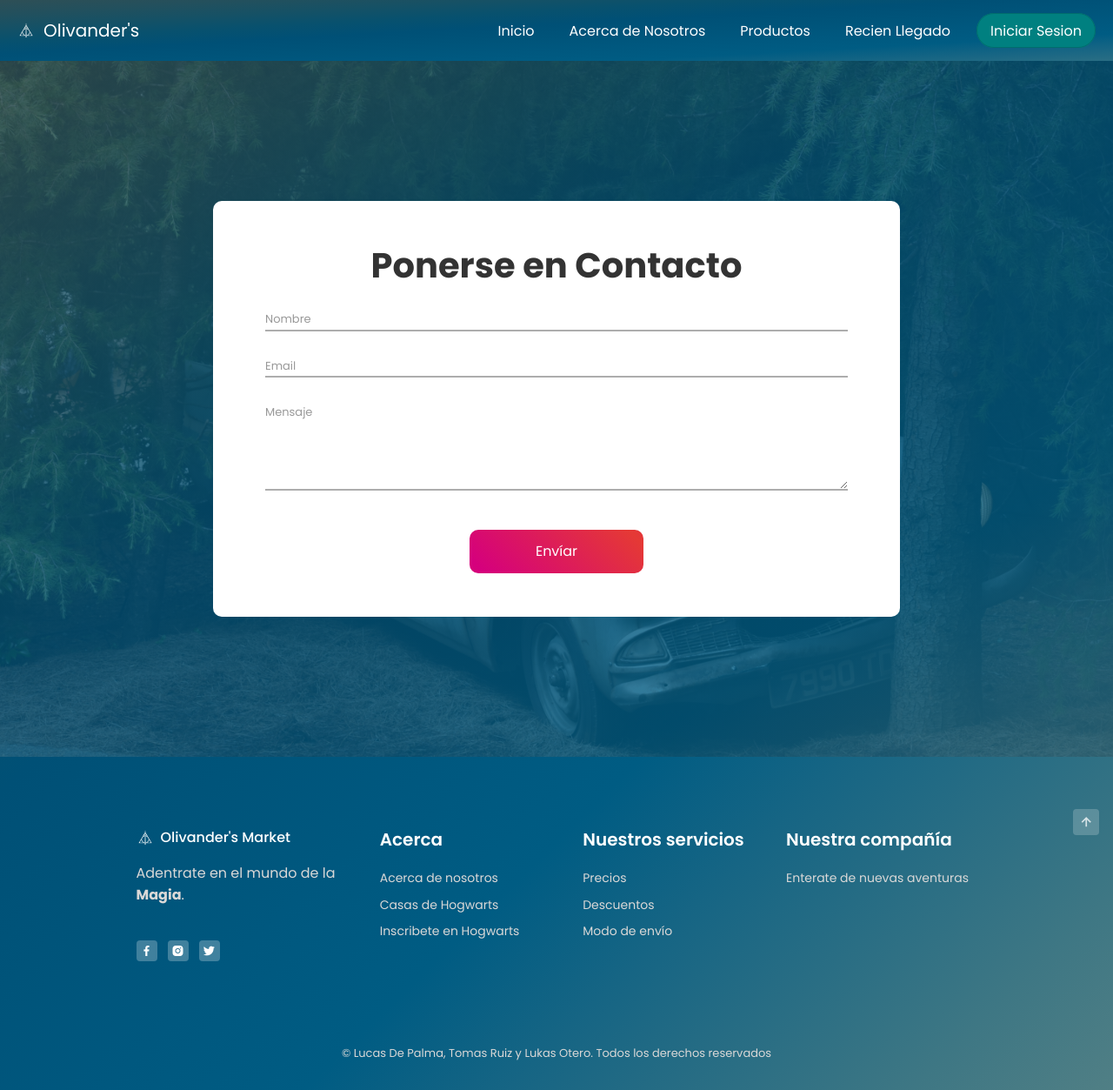
After one commit to DePalma2/ollivanders-market, a PHP site: page /pages/contacto.php in a window 1280 px wide. The commit adds this page. Shown: the whole page at 87% size. Run offline with PHP 8.4, Linux system fonts and the light colour scheme; some libraries are stand-ins or nearby versions.

Commit message:
Formulario de Contacto (falta arreglar cosas)

```diff
--- /dev/null
+++ b/assets/css/contacto.css
@@ -0,0 +1,255 @@
+/*=============== GOOGLE FONTS ===============*/
+@import url('https://fonts.googleapis.com/css2?family=Poppins:ital,wght@0,100;0,200;0,300;0,400;0,500;0,600;0,700;0,800;0,900;1,100;1,200;1,300;1,400;1,500;1,600;1,700;1,800;1,900&display=swap');
+
+/*=============== CLASES GLOBALES ===============*/
+button {
+    outline: none;
+    border: none;
+    background: transparent;
+}
+
+input {
+    outline: none;
+    border: none;
+}
+
+button,
+input {
+    overflow: visible;
+}
+
+button,
+input,
+optgroup,
+select,
+textarea {
+    margin: 0;
+    font-family: inherit;
+    font-size: inherit;
+    line-height: inherit;
+}
+
+[role=button],
+a,
+area,
+button,
+input,
+label,
+select,
+summary,
+textarea {
+    -ms-touch-action: manipulation;
+    touch-action: manipulation;
+}
+
+.wrap-input {
+    width: 100%;
+    position: relative;
+    border-bottom: 2px solid #adadad;
+    margin-bottom: 37px;
+}
+
+.input {
+    display: block;
+    width: 100%;
+    font-family: 'Poppins', sans-serif;
+    font-size: 16px;
+    color: #555555;
+    line-height: 1.2;
+}
+
+.focus-input {
+    position: absolute;
+    display: block;
+    width: 100%;
+    height: 100%;
+    top: 0;
+    left: 0;
+    pointer-events: none;
+}
+
+/*=============== TEXTO FLOTANTE ===============*/
+input.input:focus+.focus-input::after,
+input.input:not(:placeholder-shown)+.focus-input::after {
+    transform: translateY(-1.2rem) scale(.9);
+    transform-origin: left top;
+    color: #3866f2;
+}
+
+textarea.input:focus+.focus-input::after,
+textarea.input:not(:placeholder-shown)+.focus-input::after {
+    transform: translateY(-1.2rem) scale(.9);
+    transform-origin: left top;
+    color: #3866f2;
+}
+
+/*=============== LINEA CON ANIMACION ===============*/
+input.input:focus~.focus-input::before,
+input.input:not(:placeholder-shown)~.focus-input::before {
+    transform: scale(1);
+}
+
+.focus-input::before {
+    content: '';
+    display: block;
+    position: absolute;
+    bottom: -2px;
+    left: 0;
+    width: 100%;
+    height: 2px;
+    -webkit-transition: all 0.4s;
+    -o-transition: all 0.4s;
+    -moz-transition: all 0.4s;
+    transition: all 0.4s;
+    background: rgba(219,21,99,1);
+    background: -webkit-linear-gradient(45deg, #d5007d, #e53935);
+    background: -o-linear-gradient(45deg, #d5007d, #e53935);
+    background: -moz-linear-gradient(45deg, #d5007d, #e53935);
+    background: linear-gradient(45deg, #d5007d, #e53935);
+    transform: scale(0);
+}
+
+
+.focus-input::after {
+    content: attr(data-placeholder);
+    display: block;
+    width: 100%;
+    position: absolute;
+    top: 0;
+    left: 0;
+    font-family: 'Poppins', sans-serif;
+    font-size: 13px;
+    color: #999999;
+    line-height: 1.2;
+    -webkit-transition: all 0.4s;
+    -o-transition: all 0.4s;
+    -moz-transition: all 0.4s;
+    transition: all 0.4s;
+}
+
+/*=============== VALIDACION ===============*/
+.validate-input {
+    position: relative;
+}
+
+.error {
+    color: red;
+}
+
+/*=============== FORM ===============*/
+.bg-contact {
+    width: 100%;
+    background-repeat: no-repeat;
+    background-position: center center;
+    background-size: cover;
+}
+
+.container-contact {
+    width: 100%;
+    min-height: 100vh;
+    display: -webkit-box;
+    display: -webkit-flex;
+    display: -moz-box;
+    display: -ms-flexbox;
+    display: flex;
+    flex-wrap: wrap;
+    justify-content: center;
+    align-items: center;
+    padding: 15px;
+    background: linear-gradient(to right bottom, #2e4f56ce, #23505dce, #165165ce, #08516ece, #005076ce, #00547ace, #00587fce, #005c83ce, #166584ce, #2a6e84ce);
+}
+
+.wrap-contact {
+    width: 790px;
+    background: #fff;
+    border-radius: 10px;
+    overflow: hidden;
+    padding: 50px 60px;
+}
+
+.contact-form {
+    width: 100%;
+}
+
+.contact-form-title {
+    display: block;
+    font-family: 'Poppins', sans-serif;
+    font-size: 40px;
+    color: #333333;
+    line-height: 1.2;
+    text-align: center;
+    padding-bottom: 60px;
+    font-weight: 700;
+}
+
+/*=============== TEXTAREA ===============*/
+textarea {
+    outline: none;
+    border: none;
+    overflow: auto;
+    resize: vertical;
+}
+
+textarea.input {
+    min-height: 6rem;
+    max-height: 15rem;
+    min-width: 100%;
+    max-width: 100%;
+}
+
+/*=============== BOTON ===============*/
+.container-contact-form-btn {
+    display: -webkit-box;
+    display: -webkit-flex;
+    display: -moz-box;
+    display: -ms-flexbox;
+    display: flex;
+    flex-wrap: wrap;
+    justify-content: center;
+    padding-top: 13px;
+}
+
+.wrap-contact-form-btn {
+    display: block;
+    position: relative;
+    z-index: 1;
+    border-radius: 10px;
+    width: auto;
+    overflow: hidden;
+    margin: 0 auto;
+}
+
+.contact-form-bgbtn {
+    position: absolute;
+    z-index: -1;
+    width: 300%;
+    height: 100%;
+    background: rgba(219, 21, 99, 1);
+    background: -webkit-linear-gradient(-135deg, #d5007d, #e53935, #d5007d, #e53935);
+    background: -o-linear-gradient(-135deg, #d5007d, #e53935, #d5007d, #e53935);
+    background: -moz-linear-gradient(-135deg, #d5007d, #e53935, #d5007d, #e53935);
+    background: linear-gradient(-135deg, #d5007d, #e53935, #d5007d, #e53935);
+    top: 0;
+    left: -100%;
+    -webkit-transition: all 0.4s;
+    -o-transition: all 0.4s;
+    -moz-transition: all 0.4s;
+    transition: all 0.4s;
+}
+
+.contact-form-btn {
+    display: -webkit-box;
+    display: -webkit-flex;
+    display: -moz-box;
+    display: -ms-flexbox;
+    display: flex;
+    justify-content: center;
+    align-items: center;
+    padding: 0 20px;
+    min-width: 244px;
+    height: 50px;
+    font-family: 'Poppins', sans-serif;
+    font-size: 16px;
+    color: #fff;
+    line-height: 1.2;
+}
--- a/assets/css/responsive.css
+++ b/assets/css/responsive.css
@@ -14,29 +14,36 @@
     order: 1;
     display: block;
   }
+
   .toggle {
     order: 2;
   }
+
   .button.secondary {
     border: 0;
   }
+
   .button a {
     padding: 7.5px 15px;
     background: teal;
     border: 1px #006d6d solid;
-      border-radius:50em;
+    border-radius: 50em;
   }
+
   .button.secondary a {
     background: transparent;
   }
+
   .button a:hover {
     text-decoration: none;
-      transition:all .25s;
+    transition: all .25s;
   }
+
   .button:not(.secondary) a:hover {
     background: #006d6d;
     border-color: #005959;
   }
+
   .button.secondary a:hover {
     color: #ddd;
   }
@@ -47,21 +54,27 @@
     display: block;
     width: auto;
   }
+
   .toggle {
     display: none;
   }
+
   .logo {
     order: 0;
   }
+
   .item {
     order: 1;
   }
+
   .button {
     order: 2;
   }
+
   .menu li {
     padding: 15px 10px;
   }
+
   .menu li.button {
     padding-right: 0;
   }
@@ -359,3 +372,34 @@
     left: -4.6%;
   }
 }
+
+/*=============== CONTACTO ===============*/
+/* PARA DISPOSITIVOS SMALL EN ADELANTE */
+@media screen and (min-width: 320px) {
+  .contact-form-btn {
+    min-width: 7.5rem;
+  }
+
+  .contact-form-title {
+    font-size: 2rem;
+    padding-bottom: 30px;
+  }
+
+  .wrap-input {
+    margin-bottom: 2rem;
+  }
+}
+
+@media screen and (min-width: 375px) {
+  .contact-form-btn {
+    min-width: 12.5rem;
+  }
+}
+
+/* PARA DISPOSITIVOS MEDIUM EN ADELANTE */
+@media screen and (min-width: 576px) {
+  .contact-form-title {
+    font-size: 2.5rem;
+    padding-bottom: 30px;
+  }
+}
--- /dev/null
+++ b/assets/php/funciones.php
@@ -0,0 +1,9 @@
+<?php
+
+function test_input($data)
+{
+    $data = trim($data);
+    $data = stripslashes($data);
+    $data = htmlspecialchars($data);
+    return $data;
+}
--- a/index.html
+++ b/index.html
@@ -44,7 +44,7 @@
                 <li class="item"><a href="#aboutUs">Acerca de Nosotros</a></li>
                 <li class="item"><a href="#product">Productos</a></li>
                 <li class="item"><a href="#new">Recien Llegado</a></li>
-                <li class="item button"><a href="#">Iniciar Sesion</a></li>
+                <li class="item button"><a href="pages/login/login.html">Iniciar Sesion</a></li>
                 <li class="toggle"><span class="bars"></span></li>
 
 
--- /dev/null
+++ b/pages/contacto.php
@@ -0,0 +1,225 @@
+<?php
+    require_once('../assets/php/funciones.php');
+
+    $name = test_input($_POST['name'] ?? null);
+    $email = test_input($_POST['email'] ?? null);
+    $msg = test_input($_POST['msg'] ?? null);
+
+    $errores = array();
+
+    if (isset($_POST['submit'])) {
+
+        //VALIDACION DEL NOMBRE
+        if (empty($name)) {
+            array_push($errores, 'Debe ingresar un nombre.');
+        }
+
+        //VALIDACION DEL EMAIL
+        if (!filter_var($email, FILTER_VALIDATE_EMAIL)) {
+            array_push($errores, 'Debe ingresar un correo electronico válido.');
+        }
+
+        //VALIDACION DEL TEXTAREA
+        if (empty($msg)) {
+            array_push($errores, 'Debe ingresar un mensaje.');
+        }
+
+        //SI NO HAY ERRORES ME REDIRECCIONA
+        if (count($errores) == 0) {
+            header('Location: contacto.php');
+        }
+    }
+?>
+
+
+<!DOCTYPE html>
+<html lang="es">
+
+<head>
+    <meta charset="UTF-8">
+    <meta name="viewport" content="width=device-width, initial-scale=1.0">
+
+    <!--=============== FAVICON ===============-->
+    <link rel="shortcut icon" href="../assets/img/logo.png " type="image/x-icon">
+
+    <!--=============== BOXICONS ===============-->
+    <link rel="stylesheet" href="https://cdn.jsdelivr.net/npm/boxicons@latest/css/boxicons.min.css">
+
+    <!--=============== FLAG ICON ===============-->
+    <link rel="stylesheet" href="https://cdnjs.cloudflare.com/ajax/libs/flag-icon-css/6.2.0/css/flag-icons.min.css">
+
+    <!--=============== JQUERY ===============-->
+    <script src="https://code.jquery.com/jquery-3.4.1.slim.min.js"
+        integrity="sha256-pasqAKBDmFT4eHoN2ndd6lN370kFiGUFyTiUHWhU7k8=" crossorigin="anonymous"></script>
+
+    <!--=============== CSS ===============-->
+    <link rel="stylesheet" href="../assets/css/styles.css">
+    <link rel="stylesheet" href="../assets/css/contacto.css">
+
+    <!--=============== RESPONSIVE ===============-->
+    <link rel="stylesheet" href="../assets/css/responsive.css">
+
+    <title>Olivander's Market</title>
+</head>
+
+<body>
+    <!--==================== HEADER ====================-->
+    <header>
+        <nav>
+            <ul class="menu">
+                <img src="../assets/img/logo.png" alt="Logo">
+                <li class="logo">
+                    <a href="../index.html">Olivander's</a>
+                </li>
+                <li class="item"><a href="../index.html">Inicio</a></li>
+                <li class="item"><a href="../index.html#aboutUs">Acerca de Nosotros</a></li>
+                <li class="item"><a href="../index.html#product">Productos</a></li>
+                <li class="item"><a href="../index.html#new">Recien Llegado</a></li>
+                <li class="item button"><a href="login/login.html">Iniciar Sesion</a></li>
+                <li class="toggle"><span class="bars"></span></li>
+
+
+                <div class="langButton">
+                    <div class="switch_container_lang">
+                        <div id="esLang" class="switch esLang active" onclick="cambiarEstado('esLang')">
+                            <span class="fi fi-es"></span>
+                        </div>
+                        <div id="brLang" class="switch brLang" onclick="cambiarEstado('brLang')">
+                            <span class="fi fi-br"></span>
+                        </div>
+                        <div id="usLang" class="switch usLang" onclick="cambiarEstado('usLang')">
+                            <span class="fi fi-us"></span>
+                        </div>
+                        <div id="selector" class="selector"></div>
+                    </div>
+                </div>
+            </ul>
+        </nav>
+    </header>
+
+    <main class="main">
+        <!--==================== CONTACTO ====================-->
+        <div class="bg-contact" style="background-image: url('../assets/img/contacto/background.jpg');">
+            <div class="container-contact">
+                <div class="wrap-contact">
+                    <form class="contact-form validate-form" action="contacto.php" method="POST">
+                        <span class="contact-form-title">
+                            Ponerse en Contacto
+                        </span>
+
+                        <ul>
+                        <?php foreach ($errores as $error) : ?>
+                            <li class="error"><?php echo $error ?></li>
+                        <?php endforeach ?>
+                        </ul>
+
+                        <div class="wrap-input validate-input">
+                            <input class="input" type="text" name="name" placeholder=" " autocomplete="off" value="<?php echo $name ?>" required>
+                            <span class="focus-input" data-placeholder="Nombre"></span>
+                        </div>
+                        <div class="wrap-input validate-input">
+                            <input class="input" type="email" name="email" placeholder=" " autocomplete="off" value="<?php echo $email ?>" required>
+                            <span class="focus-input" data-placeholder="Email"></span>
+                        </div>
+                        <div class="wrap-input validate-input">
+                            <textarea class="input" name="msg" placeholder=" " autocomplete="off" value="<?php echo $msg ?>" required></textarea>
+                            <span class="focus-input" data-placeholder="Mensaje"></span>
+                        </div>
+                        <div class="container-contact-form-btn">
+                            <div class="wrap-contact-form-btn">
+                                <div class="contact-form-bgbtn"></div>
+                                <button type="submit" class="contact-form-btn">Envíar</button>
+                            </div>
+                        </div>
+                    </form>
+                </div>
+            </div>
+        </div>
+    </main>
+
+    <!--==================== FOOTER ====================-->
+    <footer class="footer section">
+        <div class="footer__container container grid">
+            <div class="footer__contenido">
+                <a href="#" class="footer__logo">
+                    <img src="../assets/img/logo.png" alt="logo" class="footer__logo-img">
+                    Olivander's Market
+                </a>
+
+                <p class="footer__descripcion">Adentrate en el mundo de la <br> <b>Magia</b>.</p>
+
+                <div class="footer__social">
+                    <a href="https://www.facebook.com/" target="_blank" class="footer__social-link">
+                        <i class='bx bxl-facebook'></i>
+                    </a>
+                    <a href="https://www.instagram.com/" target="_blank" class="footer__social-link">
+                        <i class='bx bxl-instagram-alt'></i>
+                    </a>
+                    <a href="https://twitter.com/" target="_blank" class="footer__social-link">
+                        <i class='bx bxl-twitter'></i>
+                    </a>
+                </div>
+            </div>
+
+            <div class="footer__contenido">
+                <h3 class="footer__titulo">Acerca</h3>
+
+                <ul class="footer__links">
+                    <li>
+                        <a href="#" class="footer__link">Acerca de nosotros</a>
+                    </li>
+                    <li>
+                        <a href="#" class="footer__link">Casas de Hogwarts</a>
+                    </li>
+                    <li>
+                        <a href="#" class="footer__link">Inscribete en Hogwarts</a>
+                    </li>
+                </ul>
+            </div>
+
+            <div class="footer__contenido">
+                <h3 class="footer__titulo">Nuestros servicios</h3>
+
+                <ul class="footer__links">
+                    <li>
+                        <a href="#" class="footer__link">Precios</a>
+                    </li>
+                    <li>
+                        <a href="#" class="footer__link">Descuentos</a>
+                    </li>
+                    <li>
+                        <a href="#" class="footer__link">Modo de envío</a>
+                    </li>
+                </ul>
+            </div>
+
+            <div class="footer__contenido">
+                <h3 class="footer__titulo">Nuestra compañía</h3>
+
+                <ul class="footer__links">
+                    <li>
+                        <a href="#" class="footer__link">Enterate de nuevas aventuras</a>
+                    </li>
+                </ul>
+            </div>
+        </div>
+
+        <span class="footer__copy">&#169; Lucas De Palma, Tomas Ruiz y Lukas Otero. Todos los derechos reservados</span>
+    </footer>
+
+    <!--=============== SCROLL UP ===============-->
+    <a href="#" class="scrollup" id="scroll-up">
+        <i class='bx bx-up-arrow-alt scrollup__icon'></i>
+    </a>
+
+    <!--=============== SCROLL REVEAL ===============-->
+    <script src="../assets/js/scrollreveal.min.js"></script>
+
+    <!--=============== BOTON LANG JS ===============-->
+    <script src="../assets/js/botonLang.js"></script>
+
+    <!--=============== MAIN JS ===============-->
+    <script src="../assets/js/main.js"></script>
+</body>
+
+</html>
```
Also changed, not shown: README.md, assets/img/contacto/background.jpg (added), pages/login/login.html (renamed from pages/login/index.html). Lines whose indentation alone changed are shown as unchanged.
